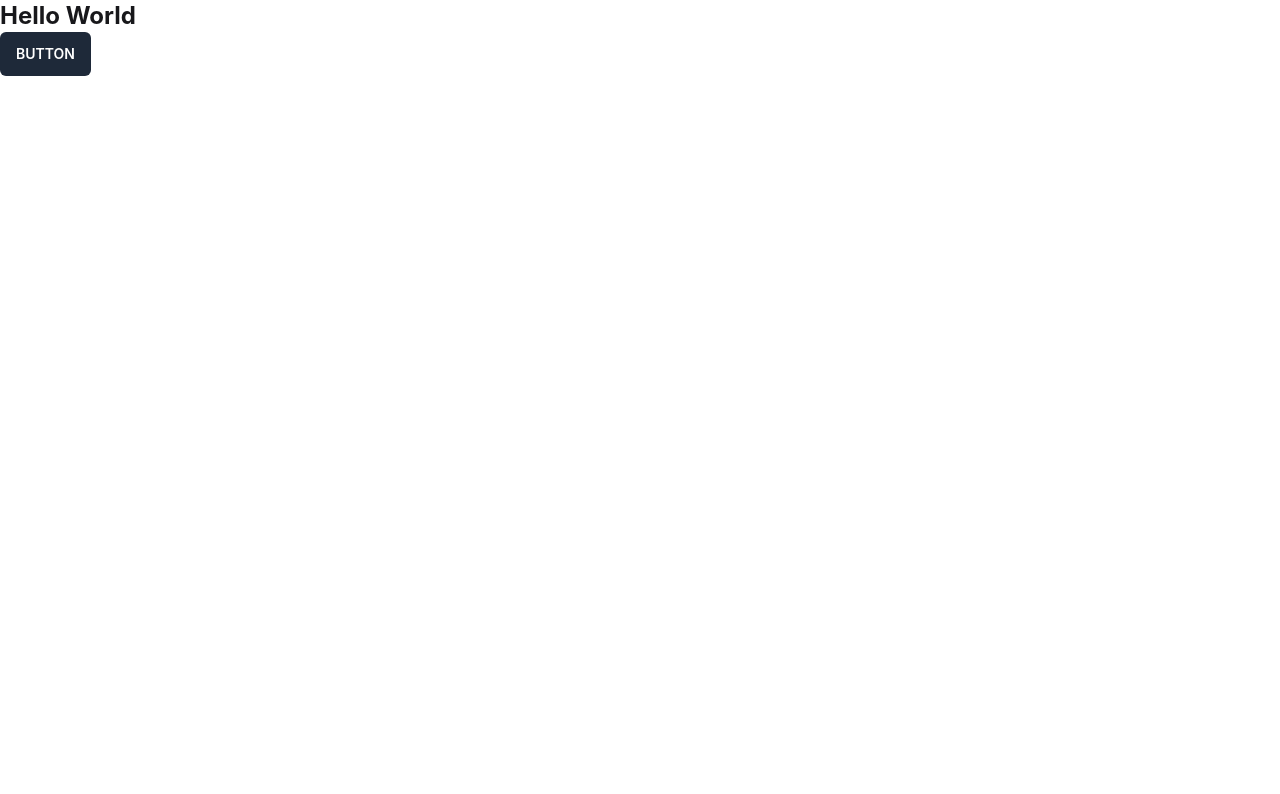
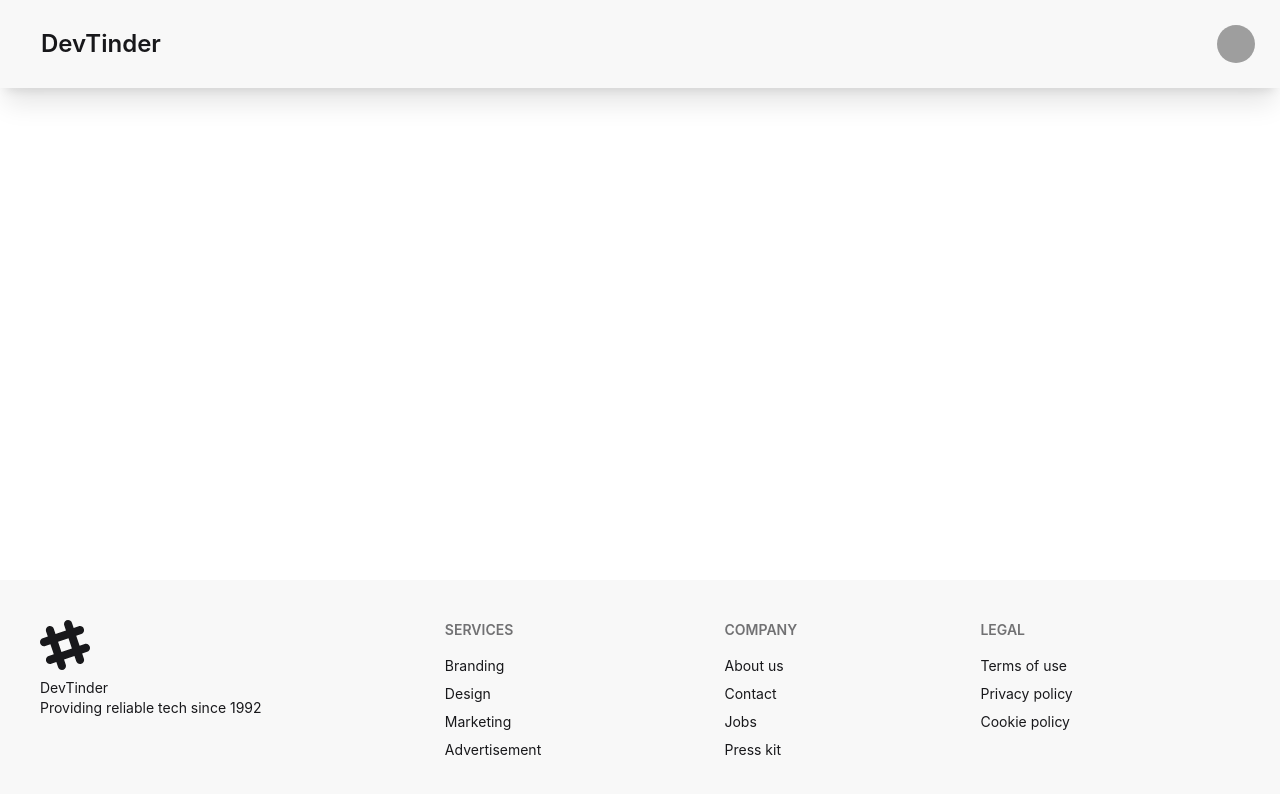
Before and after one commit to NatanshKhurana/devTinder-ui, a React (Vite) app: page / in a window 1280 px wide. Shown: the top 794 px of the page. Built offline with nearby package versions, Linux system fonts and the light colour scheme; grey boxes are pictures that could not be loaded.

Commit message:
created routes using BrowserRouter and Routes

```diff
--- a/package.json
+++ b/package.json
@@ -13,6 +13,7 @@
     "@tailwindcss/vite": "^4.3.2",
     "react": "^19.2.7",
     "react-dom": "^19.2.7",
+    "react-router": "^8.2.0",
     "tailwindcss": "^4.3.2"
   },
   "devDependencies": {
--- a/src/App.jsx
+++ b/src/App.jsx
@@ -1,10 +1,20 @@
+import { BrowserRouter, Routes, Route } from "react-router";
+import Body from "./Body";
+import ErrorElement from "./ErrorElement";
+
+
 function App() {
   return (
     <>
-      <h1 className="text-2xl font-bold">Hello World</h1>
-      <button class="inline-block cursor-pointer rounded-md bg-gray-800 px-4 py-3 text-center text-sm font-semibold uppercase text-white transition duration-200 ease-in-out hover:bg-gray-900">
-        Button
-      </button>
+      <BrowserRouter basename="/">
+      <Routes>
+        <Route path="/" element={<Body />}>
+          <Route path="/login" element={<div>Login page</div>}/>
+          <Route path="/test" element={<div>Test page</div>}/>
+          <Route path="*" element={<ErrorElement />}/>
+        </Route>
+      </Routes>
+      </BrowserRouter>
     </>
   );
 }
--- /dev/null
+++ b/src/Body.jsx
@@ -0,0 +1,16 @@
+import React from 'react'
+import Navbar from "./Navbar";
+import Footer from "./Footer";
+import { Outlet } from 'react-router';
+
+const Body = () => {
+  return (
+    <div>
+      <Navbar />
+      <Outlet />
+      <Footer />
+    </div>
+  )
+}
+
+export default Body
--- /dev/null
+++ b/src/ErrorElement.jsx
@@ -0,0 +1,13 @@
+import React from 'react'
+
+const ErrorElement = () => {
+
+
+  return (
+    <div>
+      <h1>Something went wrong...</h1>
+    </div>
+  )
+}
+
+export default ErrorElement
--- /dev/null
+++ b/src/Footer.jsx
@@ -0,0 +1,48 @@
+import React from "react";
+
+const Footer = () => {
+  return (
+    <footer className="footer sm:footer-horizontal bg-base-200 text-base-content p-10 fixed bottom-0">
+      <aside>
+        <svg
+          width="50"
+          height="50"
+          viewBox="0 0 24 24"
+          xmlns="http://www.w3.org/2000/svg"
+          fillRule="evenodd"
+          clipRule="evenodd"
+          className="fill-current"
+        >
+          <path d="M22.672 15.226l-2.432.811.841 2.515c.33 1.019-.209 2.127-1.23 2.456-1.15.325-2.148-.321-2.463-1.226l-.84-2.518-5.013 1.677.84 2.517c.391 1.203-.434 2.542-1.831 2.542-.88 0-1.601-.564-1.86-1.314l-.842-2.516-2.431.809c-1.135.328-2.145-.317-2.463-1.229-.329-1.018.211-2.127 1.231-2.456l2.432-.809-1.621-4.823-2.432.808c-1.355.384-2.558-.59-2.558-1.839 0-.817.509-1.582 1.327-1.846l2.433-.809-.842-2.515c-.33-1.02.211-2.129 1.232-2.458 1.02-.329 2.13.209 2.461 1.229l.842 2.515 5.011-1.677-.839-2.517c-.403-1.238.484-2.553 1.843-2.553.819 0 1.585.509 1.85 1.326l.841 2.517 2.431-.81c1.02-.33 2.131.211 2.461 1.229.332 1.018-.21 2.126-1.23 2.456l-2.433.809 1.622 4.823 2.433-.809c1.242-.401 2.557.484 2.557 1.838 0 .819-.51 1.583-1.328 1.847m-8.992-6.428l-5.01 1.675 1.619 4.828 5.011-1.674-1.62-4.829z"></path>
+        </svg>
+        <p>
+          DevTinder
+          <br />
+          Providing reliable tech since 1992
+        </p>
+      </aside>
+      <nav>
+        <h6 className="footer-title">Services</h6>
+        <a className="link link-hover">Branding</a>
+        <a className="link link-hover">Design</a>
+        <a className="link link-hover">Marketing</a>
+        <a className="link link-hover">Advertisement</a>
+      </nav>
+      <nav>
+        <h6 className="footer-title">Company</h6>
+        <a className="link link-hover">About us</a>
+        <a className="link link-hover">Contact</a>
+        <a className="link link-hover">Jobs</a>
+        <a className="link link-hover">Press kit</a>
+      </nav>
+      <nav>
+        <h6 className="footer-title">Legal</h6>
+        <a className="link link-hover">Terms of use</a>
+        <a className="link link-hover">Privacy policy</a>
+        <a className="link link-hover">Cookie policy</a>
+      </nav>
+    </footer>
+  );
+};
+
+export default Footer;
--- /dev/null
+++ b/src/Navbar.jsx
@@ -0,0 +1,46 @@
+import React from "react";
+
+const Navbar = () => {
+  return (
+    <div className="navbar bg-base-200 p-6 shadow-xl">
+      <div className="flex-1">
+        <a className="btn btn-ghost text-2xl">DevTinder</a>
+      </div>
+      <div className="flex gap-2">
+        <div className="dropdown dropdown-end">
+          <div
+            tabIndex={0}
+            role="button"
+            className="btn btn-ghost btn-circle avatar"
+          >
+            <div className="w-10 rounded-full">
+              <img
+                alt="Tailwind CSS Navbar component"
+                src="https://img.daisyui.com/images/stock/photo-1534528741775-53994a69daeb.webp"
+              />
+            </div>
+          </div>
+          <ul
+            tabIndex="-1"
+            className="menu menu-sm dropdown-content bg-base-100 rounded-box z-1 mt-3 w-52 p-2 shadow"
+          >
+            <li>
+              <a className="justify-between">
+                Profile
+                <span className="badge">New</span>
+              </a>
+            </li>
+            <li>
+              <a>Settings</a>
+            </li>
+            <li>
+              <a>Logout</a>
+            </li>
+          </ul>
+        </div>
+      </div>
+    </div>
+  );
+};
+
+export default Navbar;
```
Also changed, not shown: 1 other file (tests, documents, lock files or other folders).
